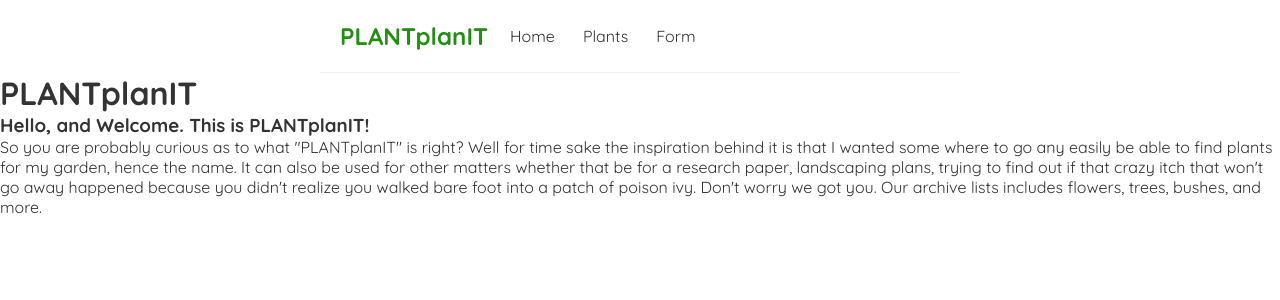
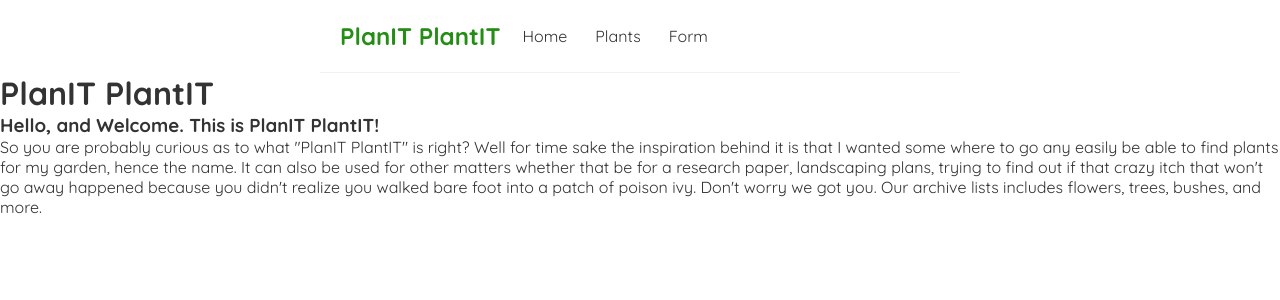
Before and after one commit to StephenthatsPH/phase-2-react-project, a React (Create React App) app: page / in a window 1280 px wide. Shown: the top 300 px of the page. Built offline with nearby package versions, Linux system fonts and the light colour scheme.

Commit message:
Word Changes

```diff
--- a/src/components/Home.jsx
+++ b/src/components/Home.jsx
@@ -4,9 +4,9 @@ import Plants from "./Plants";
 function Home() {
     return (
         <>
-        <h1>PLANTplanIT</h1>
-        <h3>Hello, and Welcome. This is PLANTplanIT!</h3>
-        <p>So you are probably curious as to what "PLANTplanIT" is right? Well for time sake the inspiration behind it is that I wanted some where to go any easily be able to find plants for my garden, hence the name. It can also be used for other matters whether that be for a research paper, landscaping plans, trying to find out if that crazy itch that won't go away happened because you didn't realize you walked bare foot into a patch of poison ivy. Don't worry we got you. Our archive lists includes flowers, trees, bushes, and more.</p>
+        <h1>PlanIT PlantIT</h1>
+        <h3>Hello, and Welcome. This is PlanIT PlantIT!</h3>
+        <p>So you are probably curious as to what "PlanIT PlantIT" is right? Well for time sake the inspiration behind it is that I wanted some where to go any easily be able to find plants for my garden, hence the name. It can also be used for other matters whether that be for a research paper, landscaping plans, trying to find out if that crazy itch that won't go away happened because you didn't realize you walked bare foot into a patch of poison ivy. Don't worry we got you. Our archive lists includes flowers, trees, bushes, and more.</p>
       </>
     );
   }
--- a/src/components/Navbar.jsx
+++ b/src/components/Navbar.jsx
@@ -3,7 +3,7 @@ import { NavLink } from "react-router-dom";
 function NavBar() {
     return (
         <nav className="navbar">
-            <h1>PLANTplanIT</h1>
+            <h1>PlanIT PlantIT</h1>
             <NavLink exact to="/">Home</NavLink>
             <NavLink to="/plants">Plants</NavLink>
             <NavLink to="/form">Form</NavLink>
```
